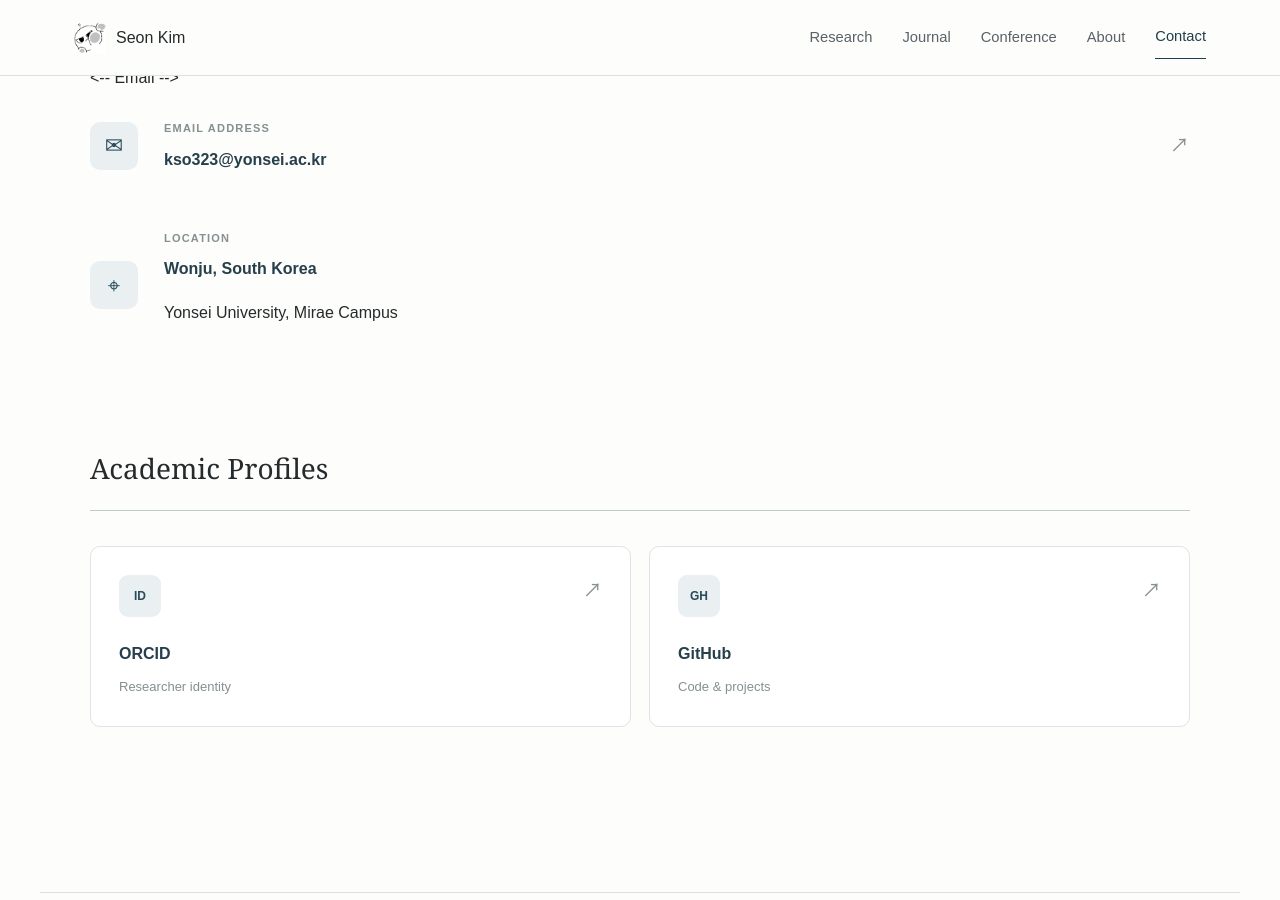
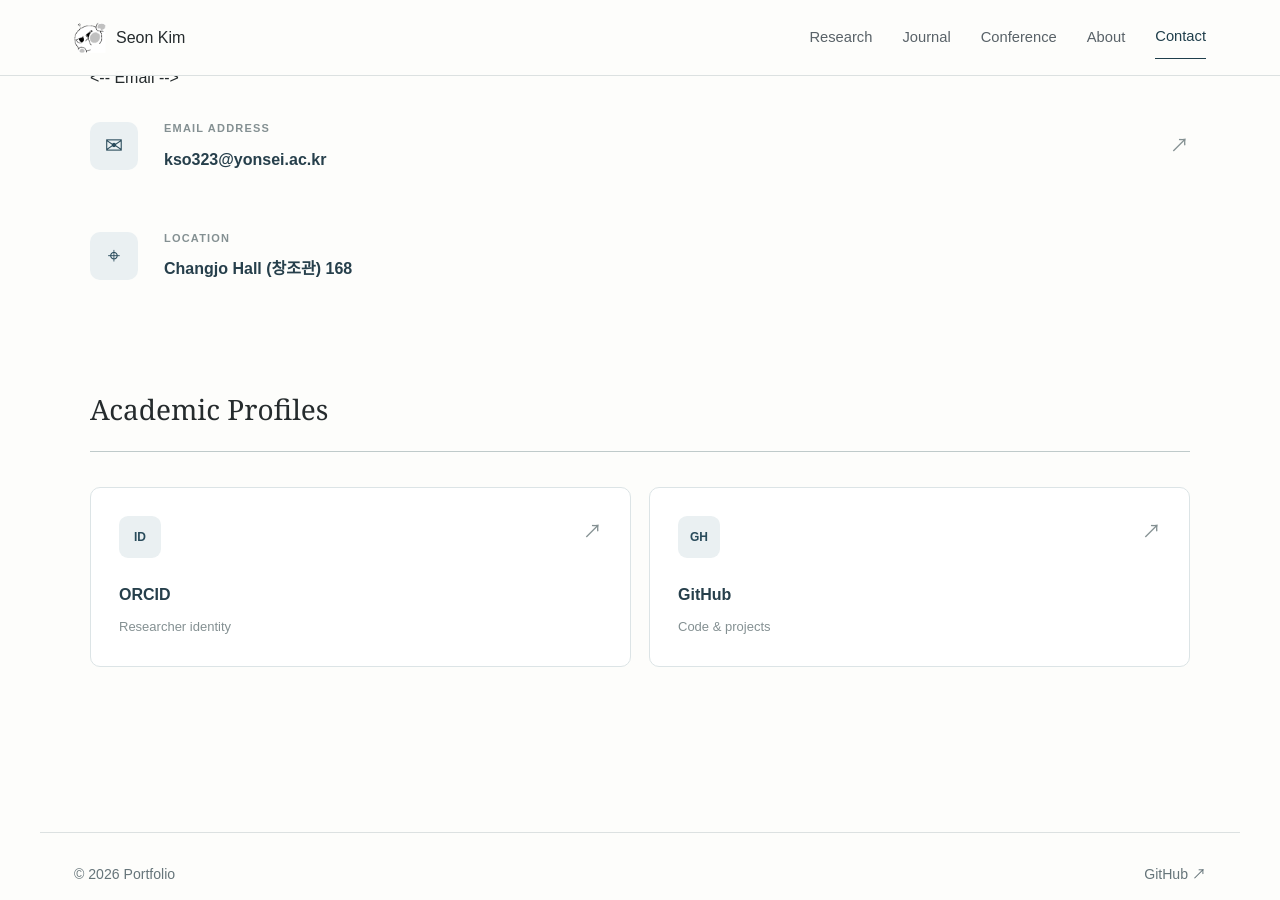
Before and after one commit to KSO012/KSO012.github.io, a Jekyll site: the page built from contact.md, in a window 1280 px wide and 900 px high, scrolled down 496 px. Built offline with Jekyll 4.4.1, drawn with Linux system fonts in a browser that asks for light colours.

Commit message:
Update contact.md

```diff
--- a/contact.md
+++ b/contact.md
@@ -42,8 +42,7 @@ permalink: /contact/
 
       <div class="contact-details">
         <span class="contact-label">LOCATION</span>
-        <strong>Wonju, South Korea</strong>
-        <p>Yonsei University, Mirae Campus</p>
+        <strong>Changjo Hall (창조관) 168</strong>
       </div>
 
     </div>
```
